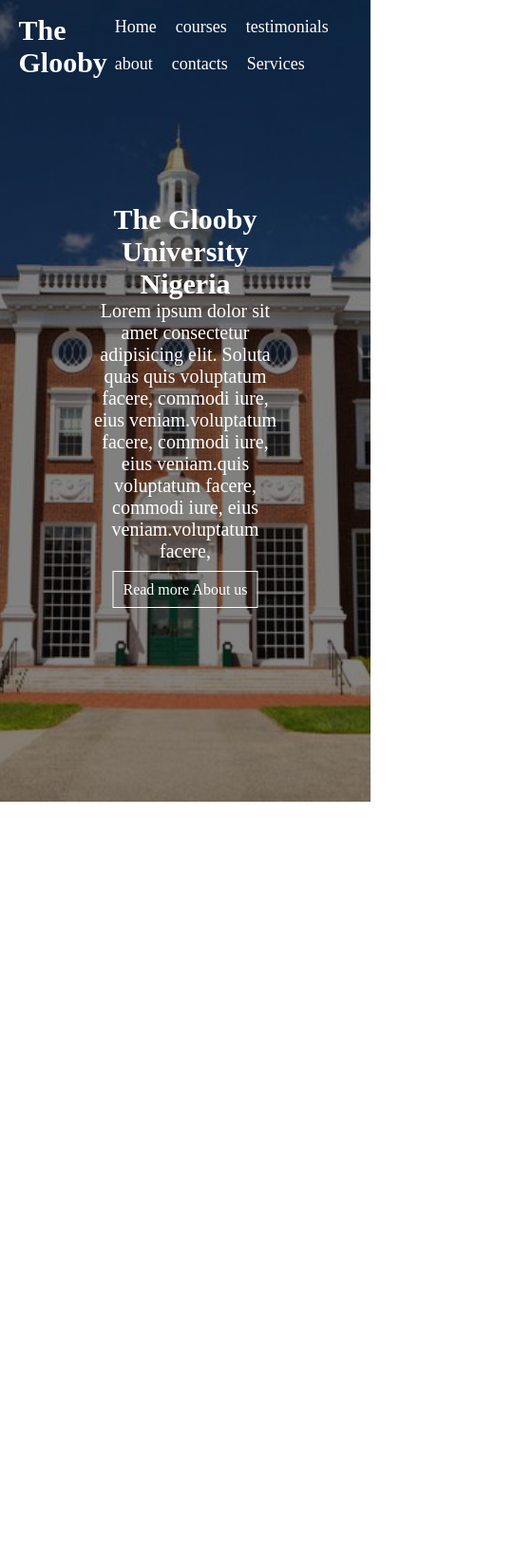
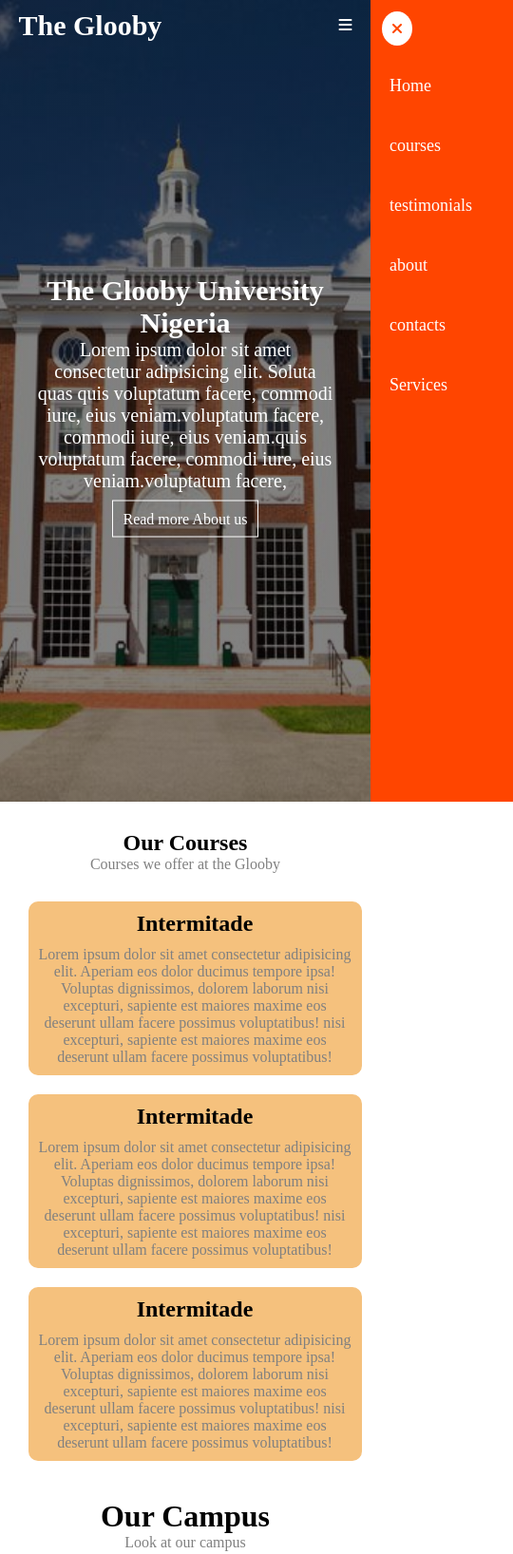
Before and after one commit to john12481/The-globy-university, a plain HTML site: page all/index.html in a window 390 px wide. Shown: the top 1636 px of the page at 95% size, 540 px wide, since content can reach past the window. Before the commit the page ends 844 px from the top, so only its background shows below. Drawn offline with Linux system fonts and the light colour scheme.

Commit message:
Changes in html and css

```diff
--- a/all/index.html
+++ b/all/index.html
@@ -19,8 +19,9 @@
           <i class="fa-solid fa-bars"></i>
         </div>
         <ul class="navlinks">
+          <div class="close"><i class="fa-solid fa-xmark"></i></div>
           <li><a href="#home">Home</a></li>
-          <li><a href="#">courses</a></li>
+          <li><a href="#course">courses</a></li>
           <li><a href="#">testimonials</a></li>
           <li><a href="#">about</a></li>
           <li><a href="#">contacts</a></li>
@@ -39,5 +40,74 @@
         <a class="btn">Read more About us</a>
       </div>
     </section>
+    <!-- course section -->
+    <section class="courses container" id="course">
+      <div class="section-tittle">
+        <h1>Our Courses</h1>
+        <p>Courses we offer at the Glooby</p>
+      </div>
+
+      <div class="course-cards">
+        <div class="course">
+          <h1>Intermitade</h1>
+          <p>
+            Lorem ipsum dolor sit amet consectetur adipisicing elit. Aperiam eos
+            dolor ducimus tempore ipsa! Voluptas dignissimos, dolorem laborum
+            nisi excepturi, sapiente est maiores maxime eos deserunt ullam
+            facere possimus voluptatibus! nisi excepturi, sapiente est maiores
+            maxime eos deserunt ullam facere possimus voluptatibus!
+          </p>
+        </div>
+
+        <div class="course">
+          <h1>Intermitade</h1>
+          <p>
+            Lorem ipsum dolor sit amet consectetur adipisicing elit. Aperiam eos
+            dolor ducimus tempore ipsa! Voluptas dignissimos, dolorem laborum
+            nisi excepturi, sapiente est maiores maxime eos deserunt ullam
+            facere possimus voluptatibus! nisi excepturi, sapiente est maiores
+            maxime eos deserunt ullam facere possimus voluptatibus!
+          </p>
+        </div>
+        <div class="course">
+          <h1>Intermitade</h1>
+          <p>
+            Lorem ipsum dolor sit amet consectetur adipisicing elit. Aperiam eos
+            dolor ducimus tempore ipsa! Voluptas dignissimos, dolorem laborum
+            nisi excepturi, sapiente est maiores maxime eos deserunt ullam
+            facere possimus voluptatibus! nisi excepturi, sapiente est maiores
+            maxime eos deserunt ullam facere possimus voluptatibus!
+          </p>
+        </div>
+      </div>
+    </section>
+
+    <div class="campus container">
+      <div class="section-tittle">
+        <h1>Our Campus</h1>
+        <p>Look at our campus</p>
+      </div>
+
+      <div class="image">
+        <div class="campus-img">
+          <img src="./images/campus1.jfif" />
+          <div class="hover-box">
+            <p>Campus 1</p>
+          </div>
+        </div>
+        <div class="campus-img">
+          <img src="./images/campus2.jfif" />
+          <div class="hover-box">
+            <p>Campus 2</p>
+          </div>
+        </div>
+        <div class="campus-img">
+          <img src="./images/campus3.jfif" />
+          <div class="hover-box">
+            <p>Campus 3</p>
+          </div>
+        </div>
+      </div>
+    </div>
   </body>
 </html>
--- a/all/style.css
+++ b/all/style.css
@@ -84,3 +84,109 @@ nav h1 {
   color: white;
   display: none;
 }
+.close i {
+  padding: 10px;
+  background-color: white;
+  border-radius: 50%;
+  margin: 12px;
+  color: orangered;
+  display: none;
+}
+.section-tittle {
+  text-align: center;
+}
+.section-tittle h1 {
+  margin-top: 30px;
+}
+.section-tittle p {
+  color: gray;
+  margin-bottom: 20px;
+}
+.course-cards {
+  display: flex;
+  justify-content: space-between;
+  margin-top: 10px;
+}
+.course-cards .course {
+  background-color: rgb(245, 193, 125);
+  text-align: center;
+  padding: 10px;
+  border-radius: 10px;
+  margin: 10px;
+}
+.course h1 {
+  margin-bottom: 10px;
+}
+.course p {
+  color: grey;
+}
+.course:hover {
+  box-shadow: 15px 0px 15px 0px;
+}
+.image {
+  display: flex;
+  justify-content: space-between;
+}
+.image .campus-img {
+  width: 30%;
+  position: relative;
+}
+.image .campus-img img {
+  width: 100%;
+  border-radius: 10px;
+}
+.hover-box {
+  position: absolute;
+  background-color: orangered;
+  top: 0;
+  opacity: 50%;
+  height: 100%;
+  width: 100%;
+  text-align: center;
+  display: none;
+  color: white;
+}
+.image .campus-img:hover .hover-box {
+  display: block;
+}
+@media (max-width: 700px) {
+  .navlinks {
+    position: absolute;
+    top: 0;
+    right: -150px;
+    background-color: orangered;
+    z-index: 10;
+    width: 150px;
+    height: 100vh;
+    transition: 1s ease;
+  }
+  .navlinks li {
+    display: block;
+    padding: 20px;
+  }
+  .hero-text {
+    width: 80%;
+  }
+  .menu {
+    display: block;
+  }
+  .menu:hover + .navlinks {
+    right: 0;
+  }
+  .close i {
+    display: inline-block;
+  }
+  .course-cards {
+    flex-direction: column;
+  }
+  .course {
+    width: 100%;
+  }
+  .image {
+    flex-direction: column;
+  }
+  .image .campus-img {
+    width: 100%;
+    margin: 10px;
+  }
+}
```
